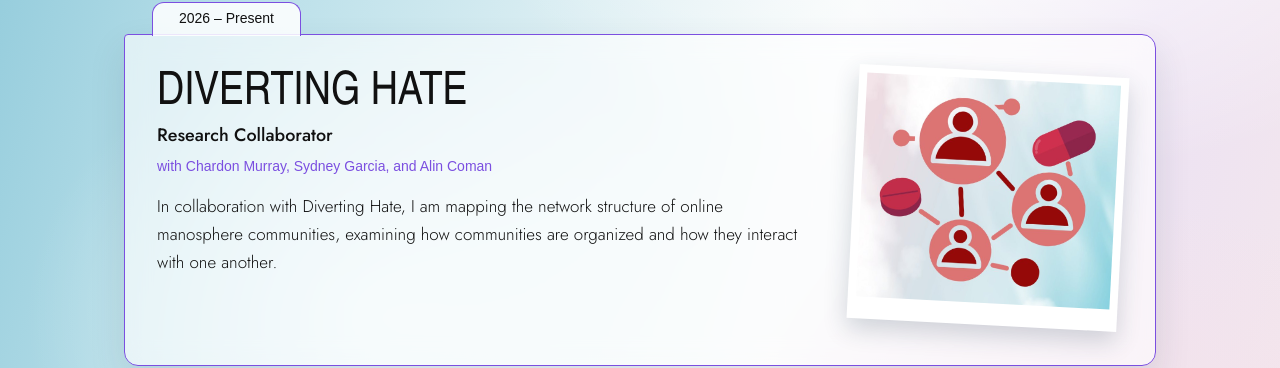
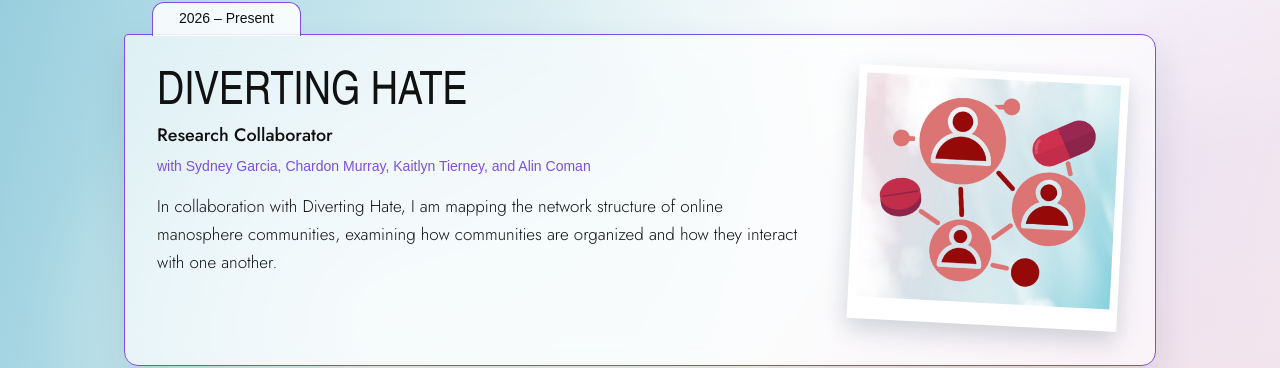
Before and after one commit to gracielleli/gracielleli.github.io, a Jekyll site: the page built from policy.html, in a window 1280 px wide. Shown: the part 315-683 px from the top of the page. Built offline with Jekyll 4.4.1, drawn with Linux system fonts in a browser that asks for light colours; some web fonts are replaced.

Commit message:
Update policy.yml

```diff
--- a/_data/policy.yml
+++ b/_data/policy.yml
@@ -9,7 +9,7 @@
   image_alt: "Illustration of a network of people connected to pills"
   role: "Research Collaborator"
   dates: "2026 – Present"
-  collaborators: "Chardon Murray, Sydney Garcia, and Alin Coman"
+  collaborators: "Sydney Garcia, Chardon Murray, Kaitlyn Tierney, and Alin Coman"
   description: >-
     In collaboration with Diverting Hate, I am mapping the network structure of online manosphere communities,
     examining how communities are organized and how they interact with one another.
```
